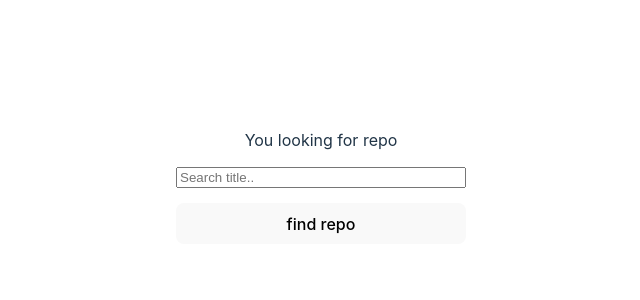
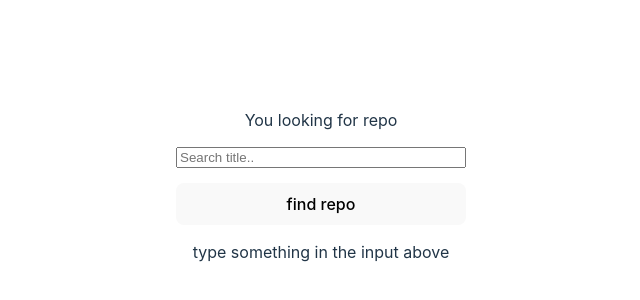
Before and after one commit to AkhmetvaleevRR/github_repo_search, a Vue app: page / in a window 1280 px wide. Shown: the part 214-514 px from the top of the page, without its empty margins (319-959 px from the left). Built offline with nearby package versions, Linux system fonts and the light colour scheme.

Commit message:
update SearchForm

```diff
--- a/src/components/ResultTable.vue
+++ b/src/components/ResultTable.vue
@@ -28,7 +28,7 @@
 <script setup>
   import { ref } from 'vue'
   import { useResponseStore } from '../store.js';
-  import Navigation from './Navigation.vue';
+  import Navigation from './NavigationPanel.vue';
   const changeOrder = () => store.order === 'desc'? store.order = 'asc': store.order = 'desc'; //переключатель сортировки
   const store = useResponseStore(); //Обращение к стору
   let tooltip = ref(false) //Переменная для подсказок
--- a/src/components/SearchForm.vue
+++ b/src/components/SearchForm.vue
@@ -6,11 +6,11 @@
     <button
       class="search_button"
       :class="{ spinable: !store.loaded }"
-      @click="checkForm();store.getRepos(query);"
+      @click="store.getRepos(query);"
     >
       <span>find repo </span>
     </button>
-    <span v-if="emptyVal">type something in the input above</span>
+    <span v-show="!query">type something in the input above</span>
     <span v-if="store.fetchError" class="danger">Something went wrong</span>
   </div>
 </template>
@@ -19,9 +19,5 @@
   import { useResponseStore } from "../store.js"
   import { ref } from "vue"
   const store = useResponseStore()
-  let emptyVal = ref(false)
   const query = ref("")
-  function checkForm() {
-    query.value===''?this.emptyVal=true: this.emptyVal=false;
-  }
 </script>
```
Also changed, not shown: src/components/NavigationPanel.vue (renamed from src/components/Navigation.vue).
